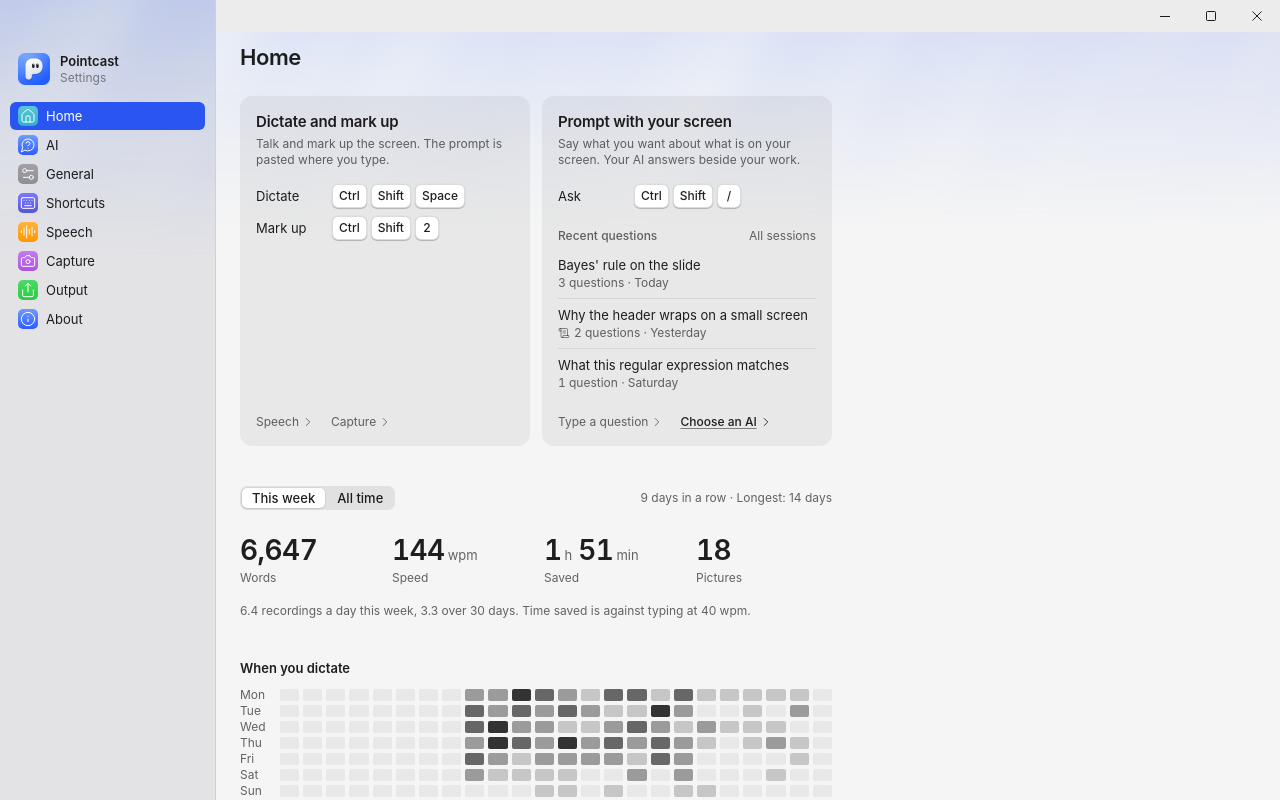
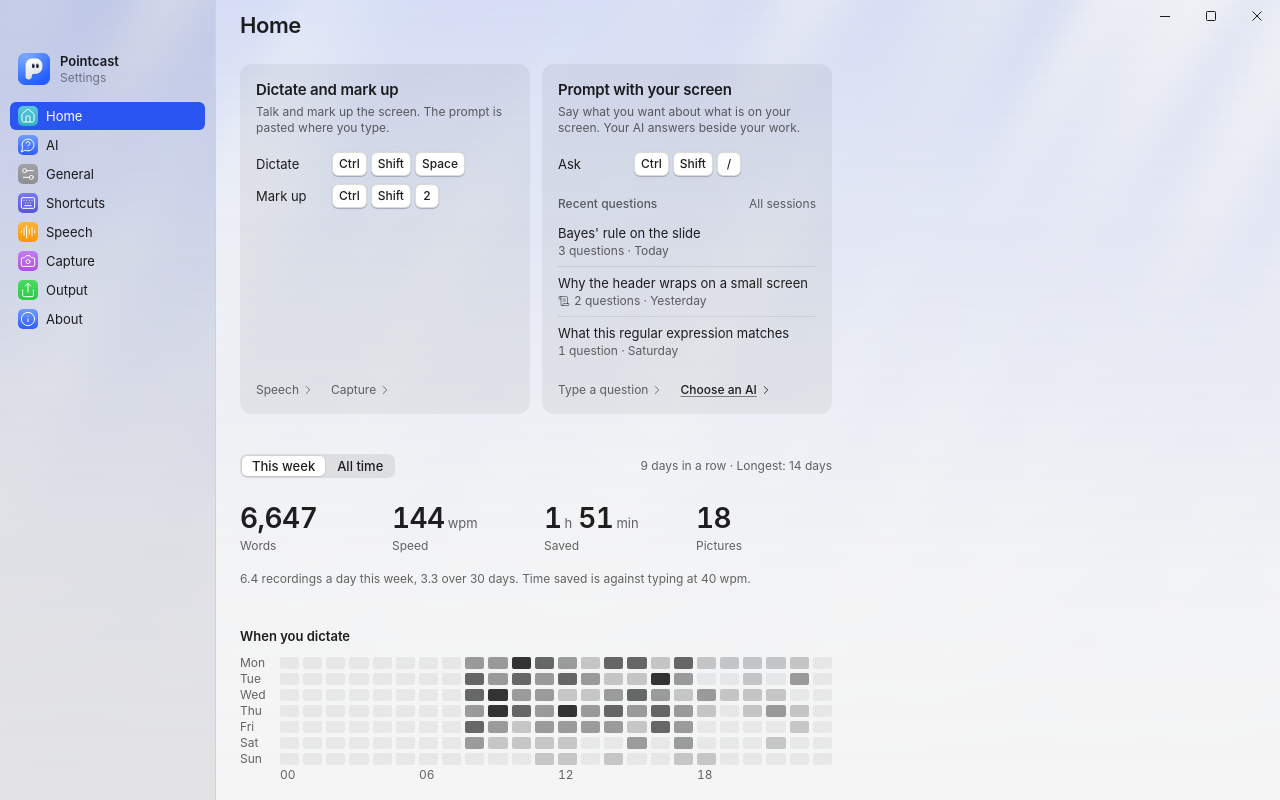
Before and after one commit to naidx0/pointcast, a React (Vite) app: page / in a window 1280 px wide. Built offline with nearby package versions, Linux system fonts and the light colour scheme.

Commit message:
Windows: Settings and onboarding draw their own buttons on the Glacier, no bar across the top; Settings wash spreads full screen

```diff
--- a/src/components/Backdrop.tsx
+++ b/src/components/Backdrop.tsx
@@ -1,4 +1,4 @@
-import { useEffect, useMemo, useState } from "react";
+import { useEffect, useMemo, useState, type MouseEvent as ReactMouseEvent } from "react";
 import { glacierSvg, grainSvg, svgUrl, type Shade } from "@/lib/backdrop";
 
 const shadeNow = (): Shade => (document.documentElement.dataset.theme === "dark" ? "dark" : "light");
@@ -14,10 +14,11 @@ function useShade(): Shade {
   return shade;
 }
 
-/** The Glacier strokes (src/lib/backdrop.ts) behind a part of a window: `band` is the framed art at the top of
- * onboarding; `wash` is the faint tint behind Settings' sidebar and page title. The painting is one image, turned
- * and drifting by transform only, so the filter runs once; it holds still with reduced motion. Decorative only. */
-export function Backdrop({ kind, className = "" }: { kind: "band" | "wash"; className?: string }) {
+/** The Glacier strokes (src/lib/backdrop.ts): `band` is the framed art at the top of onboarding; `wash` is the soft
+ * tint over Settings, from the window's top edge down. The painting is one image, turned and drifting by transform
+ * only, so the filter runs once; it holds still with reduced motion. Decorative; on Windows the band also moves the
+ * window (`onMouseDown`), since the window's buttons sit on it. */
+export function Backdrop({ kind, className = "", onMouseDown }: { kind: "band" | "wash"; className?: string; onMouseDown?: (e: ReactMouseEvent) => void }) {
   // A wash is a tint: the light strokes in both themes (on a dark page the dark strokes vanish into it); CSS sets how
   // faint. The band is art and follows the theme.
   const theme = useShade();
@@ -25,9 +26,9 @@ export function Backdrop({ kind, className = "" }: { kind: "band" | "wash"; clas
   const art = useMemo(() => svgUrl(glacierSvg(shade)), [shade]);
   const grain = useMemo(() => `url("${svgUrl(grainSvg())}")`, []);
   return (
-    <div className={`backdrop ${kind} ${className}`} aria-hidden="true">
-      <img className="backdrop-art" src={art} alt="" draggable={false} decoding="async" />
-      <div className="backdrop-grain" style={{ backgroundImage: grain }} />
+    <div className={`backdrop ${kind} ${className}`} aria-hidden="true" onMouseDown={onMouseDown} style={onMouseDown ? { pointerEvents: "auto" } : undefined}>
+      <img className="backdrop-art" src={art} alt="" draggable={false} decoding="async" style={{ pointerEvents: "none" }} />
+      <div className="backdrop-grain" style={{ backgroundImage: grain, pointerEvents: "none" }} />
     </div>
   );
 }
--- /dev/null
+++ b/src/components/WinBar.tsx
@@ -0,0 +1,81 @@
+import { useEffect, useState, type MouseEvent as ReactMouseEvent } from "react";
+import { onWinResized, subscribe, winClose, winIsDecorated, winIsMaximized, winMinimize, winStartDragging, winToggleMaximize } from "@/lib/api";
+import { platform } from "@/lib/theme";
+
+/** A press on the bar itself (not on a button in it) moves the window; a double press maximizes or restores it, as a
+ * Windows title bar does. */
+export function dragWindow(e: ReactMouseEvent, maximizable = true) {
+  if (e.button !== 0 || e.target !== e.currentTarget) return;
+  (e.detail === 2 && maximizable ? winToggleMaximize() : winStartDragging()).catch(() => undefined);
+}
+
+/** Windows: the slim bar across the top of the content, with Minimize, Maximize or Restore, and Close at Windows 11's
+ * sizes and colours. No title and no icon: the sidebar already shows the app. */
+export function TitleBar({ maximizable = true, scrolled = false }: { maximizable?: boolean; scrolled?: boolean }) {
+  const [max, setMax] = useState(false);
+  const [active, setActive] = useState(true);
+  useEffect(() => {
+    const sync = () => {
+      winIsMaximized()
+        .then(setMax)
+        .catch(() => undefined);
+    };
+    sync();
+    const off = subscribe(onWinResized(sync));
+    const focus = () => setActive(document.hasFocus());
+    focus();
+    window.addEventListener("focus", focus);
+    window.addEventListener("blur", focus);
+    return () => {
+      off();
+      window.removeEventListener("focus", focus);
+      window.removeEventListener("blur", focus);
+    };
+  }, []);
+  const run = (f: () => Promise<void>) => () => {
+    f().catch(() => undefined);
+  };
+  return (
+    <div className={`win-bar${active ? "" : " inactive"}${scrolled ? " scrolled" : ""}`} onMouseDown={(e) => dragWindow(e, maximizable)}>
+      <button type="button" className="win-cap" aria-label="Minimize" title="Minimize" onClick={run(winMinimize)}>
+        <svg width="10" height="10" viewBox="0 0 10 10" aria-hidden="true">
+          <path d="M0 5.5H10" />
+        </svg>
+      </button>
+      {maximizable ? (
+        <button type="button" className="win-cap" aria-label={max ? "Restore" : "Maximize"} title={max ? "Restore" : "Maximize"} onClick={run(winToggleMaximize)}>
+          <svg width="10" height="10" viewBox="0 0 10 10" aria-hidden="true">
+            {max ? (
+              <>
+                <rect x="0.5" y="2.5" width="7" height="7" rx="1" />
+                <path d="M2.5 2.5V1.5C2.5 0.95 2.95 0.5 3.5 0.5H8.5C9.05 0.5 9.5 0.95 9.5 1.5V6.5C9.5 7.05 9.05 7.5 8.5 7.5H7.5" />
+              </>
+            ) : (
+              <rect x="0.5" y="0.5" width="9" height="9" rx="1" />
+            )}
+          </svg>
+        </button>
+      ) : null}
+      <button type="button" className="win-cap close" aria-label="Close" title="Close" onClick={run(winClose)}>
+        <svg width="10" height="10" viewBox="0 0 10 10" aria-hidden="true">
+          <path d="M0.5 0.5L9.5 9.5M9.5 0.5L0.5 9.5" />
+        </svg>
+      </button>
+    </div>
+  );
+}
+
+
+/** Windows draws no frame around Settings and onboarding (platform.rs own_title_bar): the page draws the window's
+ * buttons. True once the window says it has no frame of its own, and in the browser preview; never on macOS. */
+export function useFrameless(): boolean {
+  const mac = platform() === "mac";
+  const [frameless, setFrameless] = useState(false);
+  useEffect(() => {
+    if (mac) return;
+    winIsDecorated()
+      .then((d) => setFrameless(!d))
+      .catch(() => setFrameless(true));
+  }, [mac]);
+  return frameless;
+}
--- a/src/styles/native.css
+++ b/src/styles/native.css
@@ -943,23 +943,34 @@ html.win .prefs-pane {
 /* —— Windows: the window has no frame of its own, so a slim bar across the top of the content carries the window's
    buttons at Windows 11's sizes (46 x 32) and colours; Close turns red. The sidebar runs the full height beside it. —— */
 .prefs.frameless {
-  grid-template-rows: 32px minmax(0, 1fr);
-}
-.prefs.frameless .prefs-side {
-  grid-row: 1 / -1;
-}
-.prefs.frameless .prefs-main {
-  grid-column: 2;
-  grid-row: 2;
-}
+  position: relative;
+}
+/* No bar across the top: the window's buttons sit on the page's wash at the top right, flush with the window's corner
+   as Windows puts them, over a clear strip that moves the window. Once the page scrolls the strip frosts. */
 .win-bar {
-  grid-column: 2;
-  grid-row: 1;
+  position: absolute;
+  top: 0;
+  right: 0;
+  left: 216px;
+  z-index: 10;
   display: flex;
   justify-content: flex-end;
   height: 32px;
   user-select: none;
   -webkit-user-select: none;
+  transition: background-color 160ms linear;
+}
+.win-bar.scrolled {
+  background: color-mix(in srgb, var(--content) 80%, transparent);
+  backdrop-filter: blur(20px) saturate(160%);
+}
+/* Windows: the page runs to the window's top edge; the title clears the buttons' strip. */
+.prefs.frameless .prefs-main {
+  border-top: 0;
+  border-top-left-radius: 0;
+}
+html.win .prefs.frameless .prefs-bar {
+  padding-top: 40px;
 }
 .win-cap {
   width: 46px;
@@ -3099,6 +3110,22 @@ html[data-theme="dark"] .onb-band::after {
 html.win .onb-band {
   border-radius: 8px;
 }
+/* Windows without its frame: the band runs to the window's edges and its buttons sit on it. */
+.onb.frameless {
+  position: relative;
+}
+.onb.frameless .onb-band {
+  margin: 0;
+  border-radius: 0;
+  height: 72px;
+}
+.onb.frameless.at-welcome .onb-band {
+  height: 206px;
+}
+.onb.frameless .onb-band::after {
+  border-radius: 0;
+  box-shadow: inset 0 -1px 0 var(--box-line);
+}
 .onb.at-welcome .onb-band {
   height: 196px;
 }
@@ -3118,7 +3145,9 @@ html.win .onb.at-welcome .onb-body {
   filter: drop-shadow(0 8px 18px rgba(20, 40, 120, 0.28));
 }
 
-/* Settings: a faint wash at the top of the sidebar and behind the page title, fading out before the first row. */
+/* Settings: a soft Glacier wash over the whole window from its top edge down, under the sidebar and the page alike
+   (owner, 2026-11-12: the sheet's gradient, spread full screen, no bar across the top). It fades as it goes down, so
+   rows keep their contrast; the strong art stays on onboarding. */
 .prefs-side,
 .prefs-main {
   position: relative;
@@ -3135,26 +3164,32 @@ html.win .onb.at-welcome .onb-body {
 .main-wash {
   position: absolute;
   inset: 0 0 auto 0;
-  height: 260px;
+  height: 100%;
+  min-height: 100vh;
   z-index: 0;
   opacity: 0.2;
-  -webkit-mask-image: linear-gradient(to bottom, #000 0, rgba(0, 0, 0, 0.5) 45%, transparent 100%);
-  mask-image: linear-gradient(to bottom, #000 0, rgba(0, 0, 0, 0.5) 45%, transparent 100%);
+  -webkit-mask-image: linear-gradient(to bottom, #000 0, rgba(0, 0, 0, 0.55) 30%, rgba(0, 0, 0, 0.15) 70%, transparent 100%);
+  mask-image: linear-gradient(to bottom, #000 0, rgba(0, 0, 0, 0.55) 30%, rgba(0, 0, 0, 0.15) 70%, transparent 100%);
 }
 .side-wash .backdrop-art,
 .main-wash .backdrop-art {
   animation: none;
-  filter: blur(8px);
+  filter: blur(10px);
 }
 .main-wash {
-  height: 200px;
-  opacity: 0.14;
+  /* The page scrolls; its wash stays put behind the top of the window. */
+  position: sticky;
+  top: 0;
+  display: block;
+  height: 100vh;
+  margin-bottom: -100vh;
+  opacity: 0.16;
 }
 html[data-theme="dark"] .side-wash {
-  opacity: 0.16;
+  opacity: 0.24;
 }
 html[data-theme="dark"] .main-wash {
-  opacity: 0.1;
+  opacity: 0.19;
 }
 /* At the top of the page the title bar is clear over the wash; once the page scrolls it frosts as before. */
 .prefs-bar:not(.scrolled) {
--- a/src/windows/Settings.tsx
+++ b/src/windows/Settings.tsx
@@ -1,4 +1,4 @@
-import { Fragment, useEffect, useRef, useState, type KeyboardEvent as ReactKeyboardEvent, type MouseEvent as ReactMouseEvent, type ReactNode } from "react";
+import { Fragment, useEffect, useRef, useState, type KeyboardEvent as ReactKeyboardEvent, type ReactNode } from "react";
 import { createPortal } from "react-dom";
 import { open as pickFolder } from "@tauri-apps/plugin-dialog";
 import { openUrl } from "@tauri-apps/plugin-opener";
@@ -48,13 +48,6 @@ import {
   takePaneAsk,
   updateCheck,
   updateInstall,
-  winClose,
-  winIsDecorated,
-  winIsMaximized,
-  winMinimize,
-  winStartDragging,
-  winToggleMaximize,
-  onWinResized,
   windowOpen,
   type AgentId,
   type Agents,
@@ -95,6 +88,7 @@ import {
   type RouteView,
 } from "@/lib/assist";
 import { Backdrop } from "@/components/Backdrop";
+import { TitleBar, dragWindow, useFrameless } from "@/components/WinBar";
 
 const PANES = [
   { id: "home", name: "Home", icon: House, tile: "tile-teal" },
@@ -108,67 +102,6 @@ const PANES = [
 ] as const;
 type Pane = (typeof PANES)[number]["id"];
 
-/** A press on the bar itself (not on a button in it) moves the window; a double press maximizes or restores it, as a
- * Windows title bar does. */
-function dragWindow(e: ReactMouseEvent) {
-  if (e.button !== 0 || e.target !== e.currentTarget) return;
-  (e.detail === 2 ? winToggleMaximize() : winStartDragging()).catch(() => undefined);
-}
-
-/** Windows: the slim bar across the top of the content, with Minimize, Maximize or Restore, and Close at Windows 11's
- * sizes and colours. No title and no icon: the sidebar already shows the app. */
-function TitleBar() {
-  const [max, setMax] = useState(false);
-  const [active, setActive] = useState(true);
-  useEffect(() => {
-    const sync = () => {
-      winIsMaximized()
-        .then(setMax)
-        .catch(() => undefined);
-    };
-    sync();
-    const off = subscribe(onWinResized(sync));
-    const focus = () => setActive(document.hasFocus());
-    focus();
-    window.addEventListener("focus", focus);
-    window.addEventListener("blur", focus);
-    return () => {
-      off();
-      window.removeEventListener("focus", focus);
-      window.removeEventListener("blur", focus);
-    };
-  }, []);
-  const run = (f: () => Promise<void>) => () => {
-    f().catch(() => undefined);
-  };
-  return (
-    <div className={`win-bar${active ? "" : " inactive"}`} onMouseDown={dragWindow}>
-      <button type="button" className="win-cap" aria-label="Minimize" title="Minimize" onClick={run(winMinimize)}>
-        <svg width="10" height="10" viewBox="0 0 10 10" aria-hidden="true">
-          <path d="M0 5.5H10" />
-        </svg>
-      </button>
-      <button type="button" className="win-cap" aria-label={max ? "Restore" : "Maximize"} title={max ? "Restore" : "Maximize"} onClick={run(winToggleMaximize)}>
-        <svg width="10" height="10" viewBox="0 0 10 10" aria-hidden="true">
-          {max ? (
-            <>
-              <rect x="0.5" y="2.5" width="7" height="7" rx="1" />
-              <path d="M2.5 2.5V1.5C2.5 0.95 2.95 0.5 3.5 0.5H8.5C9.05 0.5 9.5 0.95 9.5 1.5V6.5C9.5 7.05 9.05 7.5 8.5 7.5H7.5" />
-            </>
-          ) : (
-            <rect x="0.5" y="0.5" width="9" height="9" rx="1" />
-          )}
-        </svg>
-      </button>
-      <button type="button" className="win-cap close" aria-label="Close" title="Close" onClick={run(winClose)}>
-        <svg width="10" height="10" viewBox="0 0 10 10" aria-hidden="true">
-          <path d="M0.5 0.5L9.5 9.5M9.5 0.5L0.5 9.5" />
-        </svg>
-      </button>
-    </div>
-  );
-}
-
 /** A pane by its id; "usage" names the pane Home took over, so an old link still lands. */
 const paneOf = (q: string | null): Pane | null => (q === "usage" ? "home" : PANES.some((p) => p.id === q) ? (q as Pane) : null);
 
@@ -181,22 +114,23 @@ export function Settings() {
   const { cfg, setCfg, patch, refresh, error } = useConfig();
   const [pane, setPane] = useState<Pane>(() => paneOf(new URLSearchParams(location.search).get("pane")) ?? askedPane ?? "home");
   const [scrolled, setScrolled] = useState(false);
+  // Once the page scrolls, the Windows buttons get a frosted strip, so the page never runs under bare buttons.
+  const [pastBand, setPastBand] = useState(false);
+  const onScroll = (top: number) => {
+    setScrolled(top > 4);
+    setPastBand(top > 4);
+  };
   const main = useRef<HTMLElement | null>(null);
   const mac = platform() === "mac";
   const cur = PANES.find((p) => p.id === pane)!;
-  // On Windows the window has no frame of its own (the engine makes it so): the page draws a slim bar with the window's
-  // buttons. If the OS still draws the frame, nothing is drawn twice.
-  const [frameless, setFrameless] = useState(false);
-  useEffect(() => {
-    if (mac) return;
-    winIsDecorated()
-      .then((d) => setFrameless(!d))
-      .catch(() => setFrameless(true));
-  }, [mac]);
+  // On Windows the window has no frame of its own (the engine makes it so): the page draws the window's buttons, on the
+  // Glacier band. If the OS still draws the frame, nothing is drawn twice.
+  const frameless = useFrameless();
 
   useEffect(() => {
     main.current?.scrollTo({ top: 0 });
     setScrolled(false);
+    setPastBand(false);
   }, [pane]);
   // The menu's update item brings Settings forward on the pane that has Updates.
   useEffect(
@@ -247,8 +181,8 @@ export function Settings() {
           </button>
         ))}
       </nav>
-      {frameless ? <TitleBar /> : null}
-      <main ref={main} className="prefs-main" onScroll={(e) => setScrolled(e.currentTarget.scrollTop > 4)}>
+      {frameless ? <TitleBar scrolled={pastBand} /> : null}
+      <main ref={main} className="prefs-main" onScroll={(e) => onScroll(e.currentTarget.scrollTop)}>
         <Backdrop kind="wash" className="main-wash" />
         <div className={`prefs-bar drag ${scrolled ? "scrolled" : ""}`}>
           <h1 className={mac ? "t-head" : "t-title"} style={mac ? { fontSize: 15 } : undefined}>
```
Also changed, not shown: src/windows/Onboarding.tsx (+5 -2 lines), 1 other file (tests, documents, lock files or other folders).
